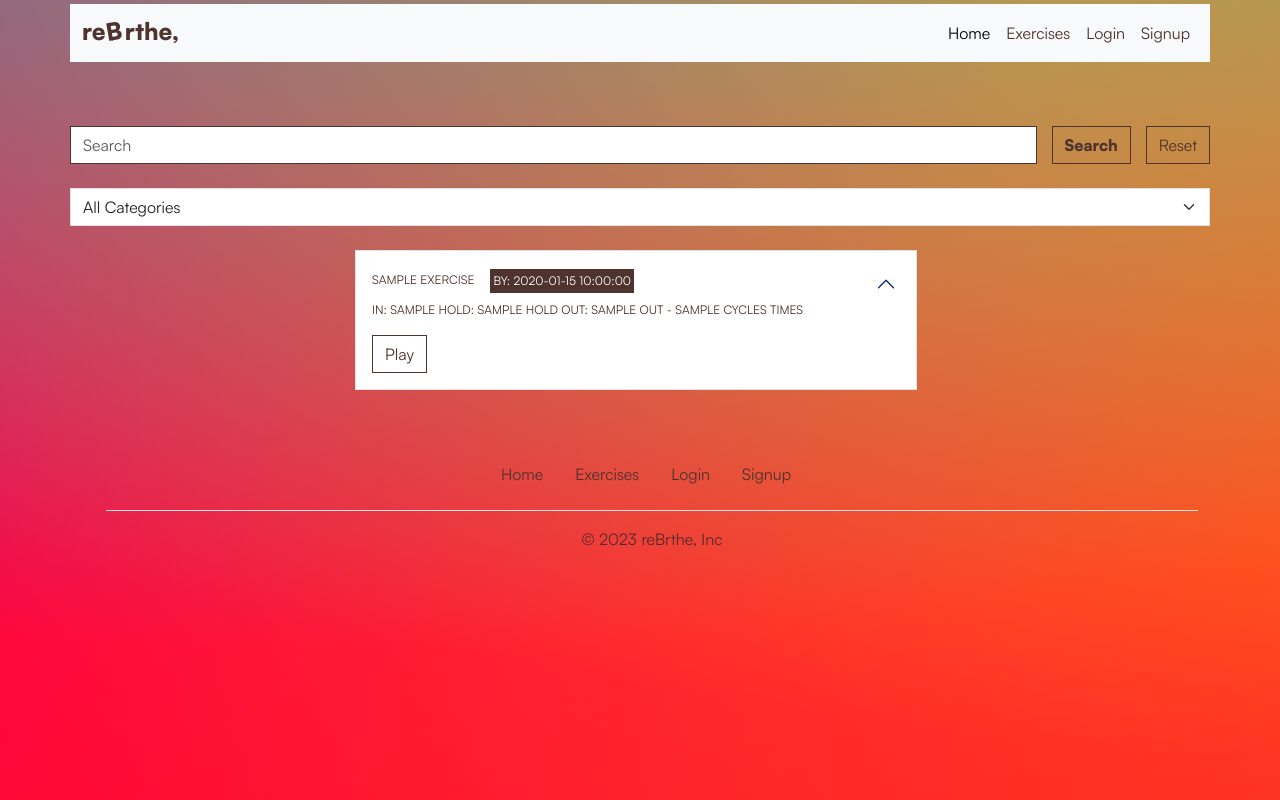
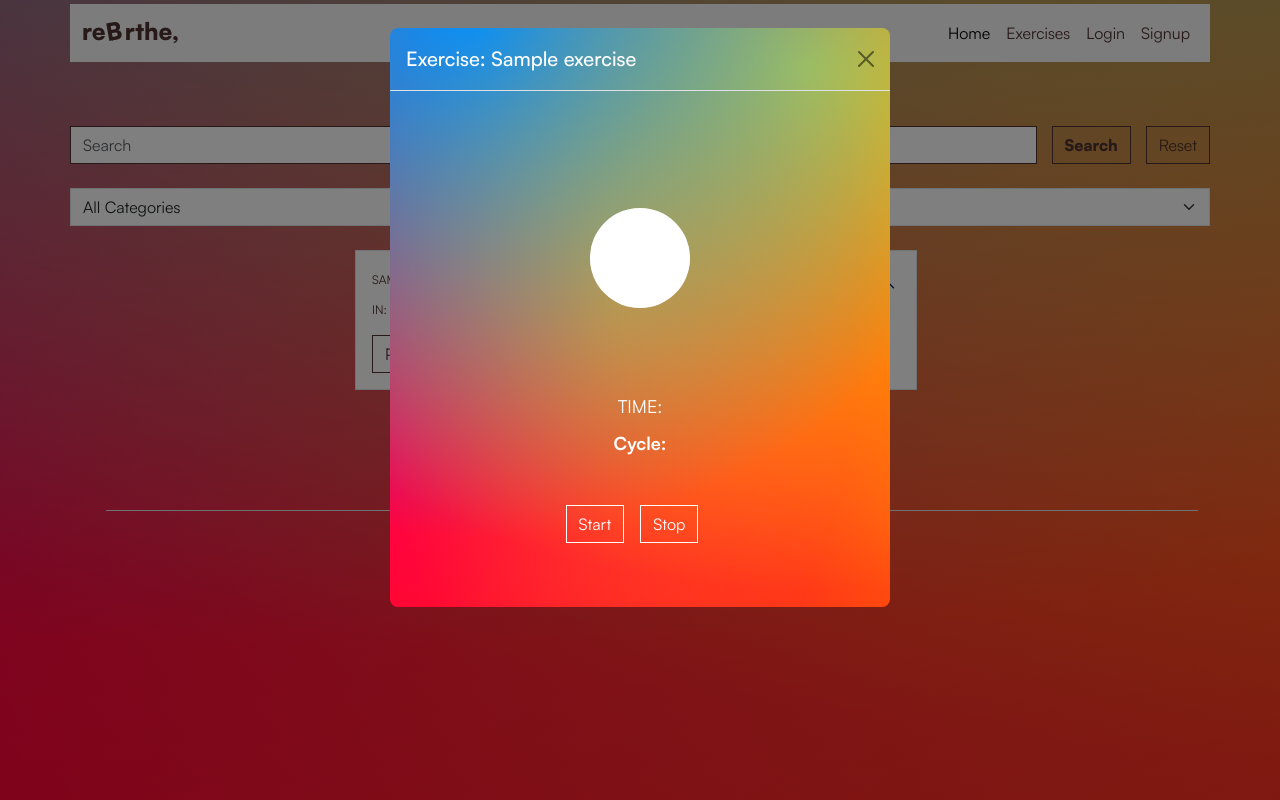
Before and after one commit to antoniodegou/mod3_rebrthe_mongo, a Flask app: page /get_exercises in a window 1280 px wide, after a click on "Play". Run offline with Flask 3, Linux system fonts and the light colour scheme; a database or web service that is not in the repository returns one stand-in record (values such as "Sample title"); data that the repository does not hold is empty; some libraries are stand-ins or nearby versions.

Commit message:
added play functionality to exercises and corrected bug when search does not produce results

```diff
--- a/app.py
+++ b/app.py
@@ -30,7 +30,7 @@ def get_home():
 
 @app.route("/get_exercises")
 def get_exercises():
-    exercises = mongo.db.exercises.find()
+    exercises = list(mongo.db.exercises.find())
     categories = mongo.db.exercises.distinct('category_name')
     if "user" in session:
         username = mongo.db.users.find_one(
--- a/templates/exercises.html
+++ b/templates/exercises.html
@@ -34,7 +34,8 @@
 </div>
 
 
-{% if exercises|length > 0 %}
+{% if exercises|list|length  > 0 %}
+
 
 <div class="accordion row d-flex align-items-center justify-content-center p-0 m-0" id="accordionExample">
     {% for exercise in exercises %}
@@ -105,4 +106,39 @@ document.addEventListener('DOMContentLoaded', function() {
         });
         </script>
 
+<!-- Modal PLAY2 -->
+<div class="modal fade" id="exerciseModal222" tabindex="-1" aria-labelledby="exerciseModalLabel" aria-hidden="true">
+    <div class="modal-dialog" style="height: 80vh; overflow-y: auto;">
+      <div class="modal-content">
+        <div class="modal-header">
+
+          <h5 class="modal-title exercise-title"></h5>
+          <button type="button" class="btn-close" data-bs-dismiss="modal" aria-label="Close"></button>
+        </div>
+        <div class="modal-body">
+            <h2 class="exercise-title"></h2>
+          <p class="exercise-id"></p>
+          <p class="exercise-instructions"></p>
+
+          <div class="breathing mb-5">
+            <div class="box m-auto">
+                <div id="circle2"></div>
+                <div id="circle"></div>
+                <div id="circletext"> </div>
+            </div>
+            <div id="timer" class="ms-auto d-flex justify-content-center">TIME:</div>
+            <div   id="cycle-counter" class="ms-auto d-flex justify-content-center">Cycle:</div>
+            <div class="d-flex justify-content-center mt-5">
+                <button id="start" class="btn btn-outline-primary rounded-0 me-3" type="button" >Start</button>
+                <button id="stop" class="btn btn-outline-primary rounded-0 me-3" type="button" >Stop</button>
+            </div>
+        </div>
+
+
+        </div>
+      </div>
+    </div>
+  </div>
+
+  <script src="{{ url_for('static', filename='js/dashboard.js') }}"></script>
  {% endblock %}
```
Also changed, not shown: 1 other file. Lines whose indentation alone changed are shown as unchanged.
